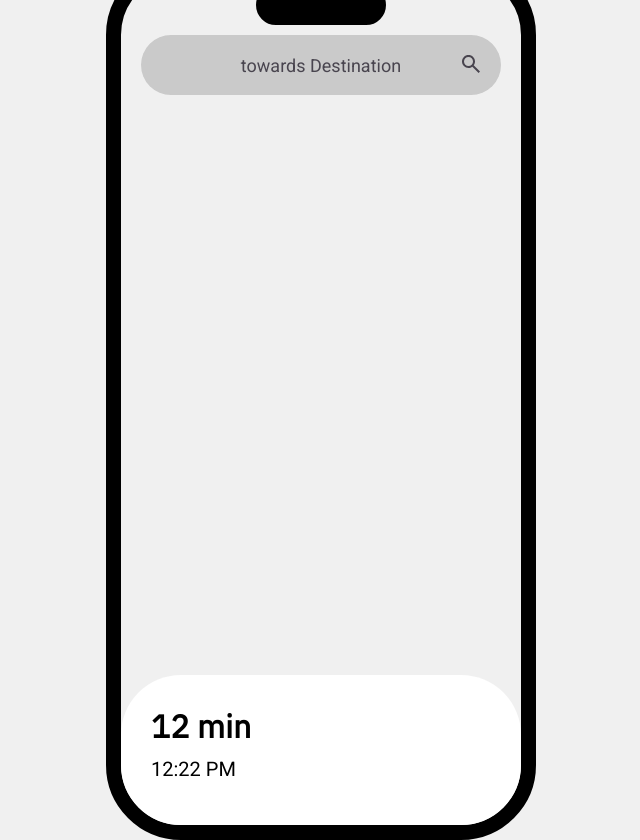
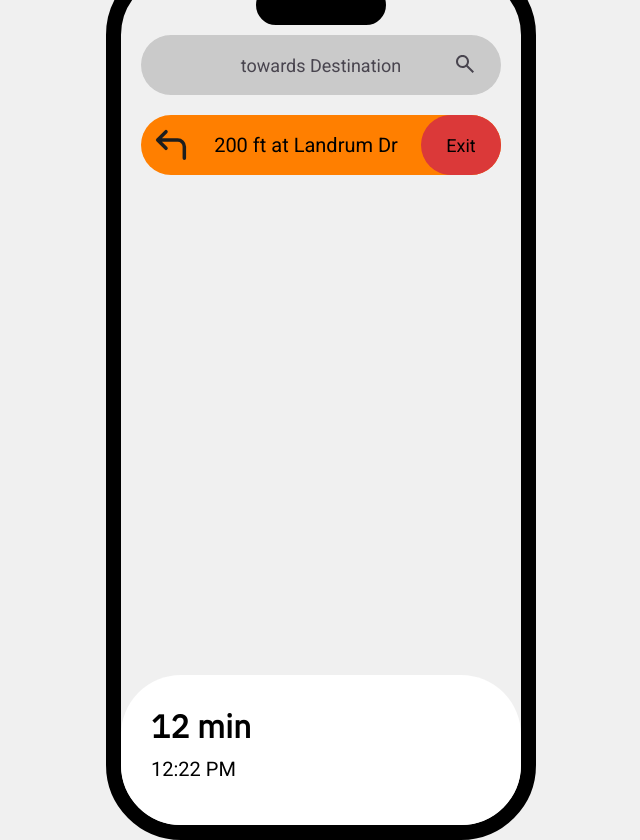
Before and after one commit to mcsaunders02/wm-nav-prototype, a React (Vite) app: page / in a window 1280 px wide. Shown: the whole page, without its empty margins (319-959 px from the left). Built offline with nearby package versions, Linux system fonts and the light colour scheme.

Commit message:
Exit route button so far

```diff
--- a/src/index.css
+++ b/src/index.css
@@ -22,6 +22,18 @@ body {
     flex-direction: row;
     justify-content: center;
     align-items: center;
+}
+
+.one-container {
+    display: grid;
+    grid-template-rows: 100%;
+    grid-template-columns: 100%;
+}
+
+/* Any direct child of one-container */
+.one-container > * {
+    grid-row: 1;
+    grid-column: 1;
 }
 
 .phone-container {
@@ -99,11 +111,58 @@ body {
     flex-direction: column;
     justify-content: start;
     align-items: center;
+    gap: 20px;
 }
 
 .search-icon {
+    pointer-events: none;
     position: relative;
-    top: -55px;
-    left: 150px;
-    pointer-events: none;
+    top: 5px;
+    left: 300px;
 }
+
+.next-direction-bar {
+    width: 360px;
+    height: 60px;
+    background-color: #ff7f00;
+    border-radius: 30px;
+
+    display: flex;
+    flex-direction: row;
+    justify-content: space-between;
+    align-items: center;
+
+    padding-left: 10px;
+    box-sizing: border-box;
+}
+
+.next-direction {
+    font-family: "Roboto";
+    font-size: 20px;
+}
+
+.exit-route-button {
+    width: 80px;
+    height: 60px;
+    background-color: #db3939;
+    border-radius: 30px;
+
+    display: flex;
+    flex-direction: row;
+    justify-content: center;
+    align-items: center;
+
+    font-family: "Roboto";
+    font-size: 18px;
+
+    user-select: none;
+    cursor: pointer;
+}
+
+.exit-route-button:hover {
+    background-color: #e35252;
+}
+
+.exit-route-button:active {
+    background-color: #f37b7b;
+}
--- a/src/screens/MapScreen.tsx
+++ b/src/screens/MapScreen.tsx
@@ -8,6 +8,7 @@ export const MapScreen = () => {
     return (
         <div className="screen map-screen">
             {/* This actually serves as a button, so you click on it and get taken to the new page */}
+            <div className="one-container">
                 <div
                     className="map-destination-input"
                     onClick={() => dispatch(setScreen(AppScreen.SelectDestination))}
@@ -16,5 +17,18 @@ export const MapScreen = () => {
                 </div>
                 <img className="search-icon" src="./search.svg" alt="Search"></img>
             </div>
+
+            <div className="next-direction-bar">
+                <img src="./leftarrow.svg" alt="Left Arrow"></img>
+
+                <div className="next-direction">
+                    200 ft at Landrum Dr
+                </div>
+
+                <div className="exit-route-button">
+                    Exit
+                </div>
+            </div>
+        </div>
     );
 };
```
Also changed, not shown: public/leftarrow.svg (added). Lines whose indentation alone changed are shown as unchanged.
